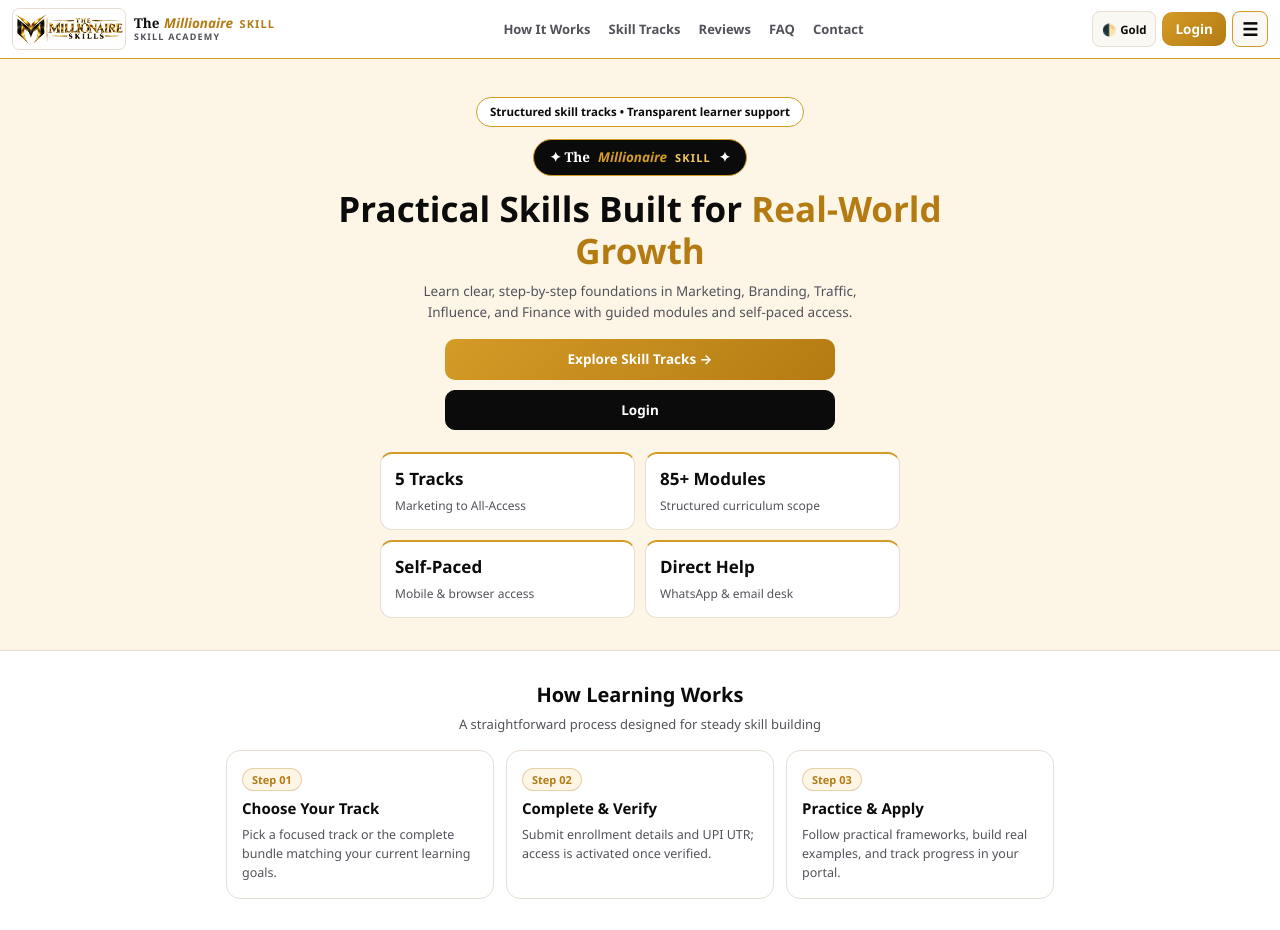
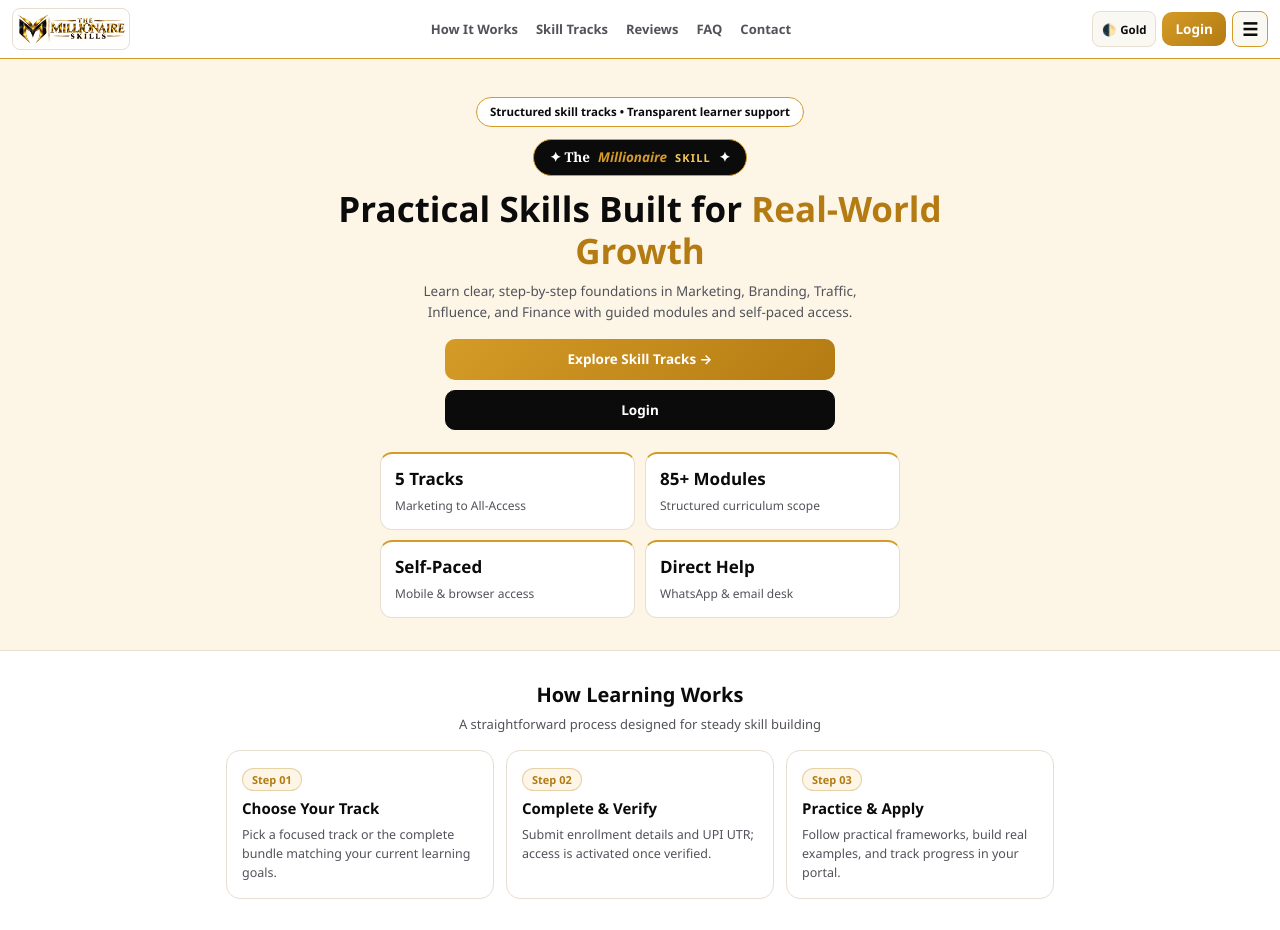
Before and after one commit to vedantsahu1496/The-skills, a plain HTML site: page index.html in a window 1280 px wide. Shown: the top 930 px of the page. Drawn offline with Linux system fonts and the light colour scheme.

Commit message:
Update index.html

```diff
--- a/index.html
+++ b/index.html
@@ -29,7 +29,7 @@ button{cursor:pointer;font-family:inherit;outline:none}
 
 .hdr{position:sticky;top:0;z-index:90;background:var(--surf);padding:8px 12px;border-bottom:1.5px solid var(--gold-br);display:flex;justify-content:space-between;align-items:center;gap:8px}
 .brand-wrap{display:flex;align-items:center;gap:8px;flex-shrink:0;min-width:0}
-.brand-banner{height:38px;width:auto;max-width:165px;object-fit:contain;border-radius:7px;display:block;background:#fff;padding:2px;border:1px solid var(--bdr)}
+.brand-banner{height:40px;width:auto;max-width:190px;object-fit:contain;border-radius:8px;display:block;background:#fff;padding:2px 4px;border:1px solid var(--bdr)}
 .brand-banner.sm{height:28px;max-width:125px}
 .brand-styled{display:flex;flex-direction:column;line-height:1.1;min-width:0}
 .brand-styled b{font-family:Georgia,'Times New Roman',serif;font-size:13.5px;font-weight:700;color:var(--ink);white-space:nowrap}
@@ -198,7 +198,7 @@ footer b{display:block;color:var(--ink);font-size:15px;margin-bottom:6px}
   .steps-grid,.testi-grid{grid-template-columns:repeat(3,1fr)}
   .c-grid{display:grid;grid-template-columns:repeat(2,1fr);gap:16px}
   .hero h1{font-size:35px}
-  .brand-banner{max-width:210px;height:42px}
+  .brand-banner{max-width:225px;height:42px}
 }
 </style>
 </head>
@@ -211,7 +211,6 @@ footer b{display:block;color:var(--ink);font-size:15px;margin-bottom:6px}
   <header class="hdr">
     <a href="#top" class="brand-wrap">
       <img class="brand-banner" src="https://raw.githubusercontent.com/vedantsahu1496/The-skills/refs/heads/main/SAVE_20261121_150015.jpg" alt="The Millionaire Skill" fetchpriority="high" decoding="sync">
-      <div class="brand-styled"><b>The <span class="m-word">Millionaire</span> <span class="s-word">Skill</span></b><small>SKILL ACADEMY</small></div>
     </a>
     <nav class="desk-nav" aria-label="Primary Navigation">
       <a href="#how-it-works">How It Works</a><a href="#courses">Skill Tracks</a><a href="#testimonials">Reviews</a><a href="#faq">FAQ</a><a href="#contact">Contact</a>
```
